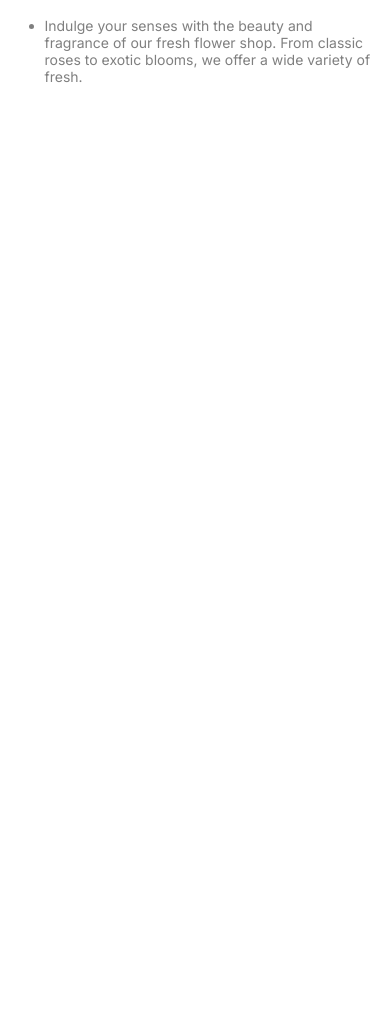
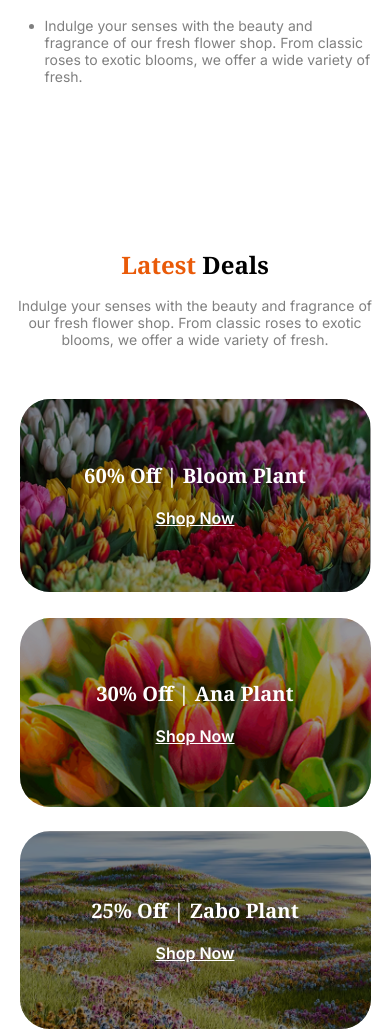
Before and after one commit to WKshefat/Assignment-2-Flower-responsive, a plain HTML site: page index.html in a window 390 px wide. Shown: the part 2831-3864 px from the top of the page. Before the commit the page ends 2936 px from the top, so only its background shows below. Drawn offline with Linux system fonts and the light colour scheme.

Commit message:
latest sec added and responsive added

```diff
--- a/index.html
+++ b/index.html
@@ -166,6 +166,54 @@
         </section>
 
 
+
+        <!-- latest deals start  -->
+
+        <section class="latest-deal-sec">
+
+             <div class="section-title-parent latest-title">
+                <h2 class="section-title noto-serif-font"><span class="section-span">Latest </span> Deals </h2>
+                <p id="plant-para" class="section-para para-description inter-font">Indulge your senses with the beauty and fragrance of our fresh flower shop. From classic roses to exotic blooms, we offer a wide variety of fresh.</p>
+            </div>
+
+
+            <div class="latest-deal-sec-container">
+
+                <div class="small-image-div-parent">
+                    <div class="small-image-first">
+                        <img src="images/deal-bloom.png" alt="">
+
+                        <div class="absolute">
+                            <h3 class="noto-serif-font">60% Off | Bloom Plant</h3>
+                            <a href="" class="inter-font">Shop Now</a>
+                        </div>
+                    </div>
+
+
+                    <div class="small-image-2">
+                        <img src="images/deal-ana.png" alt="">
+
+                          <div class="absolute">
+                            <h3 class="noto-serif-font">30% Off | Ana  Plant</h3>
+                            <a href="" class="inter-font">Shop Now</a>
+                        </div>
+
+                    </div>
+                </div>
+
+
+                <div class="big-image-div-parent">
+                    <img src="images/deal-zabo.png" alt="">
+
+                    <div class="absolute">
+                        <h2 class="noto-serif-font">25% Off | Zabo Plant</h2>
+                        <a href="" class="inter-font">Shop Now</a>
+                    </div>
+                </div>
+
+            </div>
+        </section>
+
     </main>
 
     <!-- main section end  -->
--- a/style.css
+++ b/style.css
@@ -226,7 +226,79 @@ nav > ul > li >a{
 /* plant lover sec end  */
 
 
+/* latest deal styles start  */
+.latest-title{
+    margin:168px 0px 120px 0px;
+}
 
+
+.latest-deal-sec-container{
+    max-width:1140px;
+    margin:auto;
+    display:grid;
+    gap:26px;
+    grid-template-columns:366px 1fr;
+    max-height:423px;
+}
+
+.small-image-div-parent{
+    display:grid;
+    gap:22px;
+    text-align:center;
+
+}
+
+.latest-deal-sec-container img{
+    border-radius:30px;
+}
+
+
+.small-image-first, .small-image-2, .big-image-div-parent{
+    position: relative;
+
+
+}
+
+.absolute{
+    position:absolute;
+    top:0;
+    width:100%;
+    height:98%;
+     display:grid;
+    place-content: center;
+    color:white;
+    background-color:rgba(0, 0, 0, 0.4);
+    border-radius:30px;
+}
+
+.absolute > h3{
+    font-size:1.25rem;
+    font-weight:700;
+}
+
+.absolute > a{
+    color:white;
+     font-weight:600;
+     font-size:1rem;
+     margin-top:19px;
+
+}
+
+ .big-image-div-parent{
+    text-align:center;
+ }
+
+ .big-image-div-parent h2{
+    font-size:2.5rem;
+    font-weight:700;
+ }
+
+ .big-image-div-parent a{
+    font-size:28px;
+    font-weight:600;
+ }
+
+/* latest deal styles end  */
 
 
 
@@ -310,9 +382,9 @@ nav > ul > li >a{
         font-size:1.5rem;
     }
 
-    .para-description{
+    /* .para-description{
         font-size:0.875rem;
-    }
+    } */
 
     .section-para{
         width:92.6%;
@@ -372,6 +444,37 @@ nav > ul > li >a{
     .plant-lover-box > ul{
         padding-left:25px;
     }
+
+
+    /* latest sec responsive  */
+
+    .latest-title{
+        margin:143px 0px 51px 0px;
+    }
+
+    .latest-deal-sec-container{
+        width:90%;
+        grid-template-columns:1fr;
+        gap:20px;
+    }
+
+    .image-div-parent{
+        gap:20px;
+    }
+
+    .small-image-first img, .small-image-2 img, .big-image-div-parent img{
+        width:100%;
+    }
+
+    .big-image-div-parent h2{
+        font-size:1.25rem;
+    }
+
+        .big-image-div-parent a{
+        font-size:1rem;
+    }
+
+
 
 }
 
@@ -446,9 +549,9 @@ nav > ul > li >a{
         font-size:1.5rem;
     }
 
-    .para-description{
+    /* .para-description{
         font-size:0.875rem;
-    }
+    } */
 
     .section-para{
         width:92.6%;
@@ -513,4 +616,34 @@ nav > ul > li >a{
 
 
 
+
+    /* latest sec responsive  */
+
+    .latest-title{
+        margin:143px 0px 51px 0px;
+    }
+
+    .latest-deal-sec-container{
+        width:90%;
+        grid-template-columns:1fr;
+        gap:20px;
+    }
+
+    .image-div-parent{
+        gap:20px;
+    }
+
+    .small-image-first img, .small-image-2 img, .big-image-div-parent img{
+        width:100%;
+    }
+
+    .big-image-div-parent h2{
+        font-size:1.25rem;
+    }
+
+        .big-image-div-parent a{
+        font-size:1rem;
+    }
+
+
 }
```
